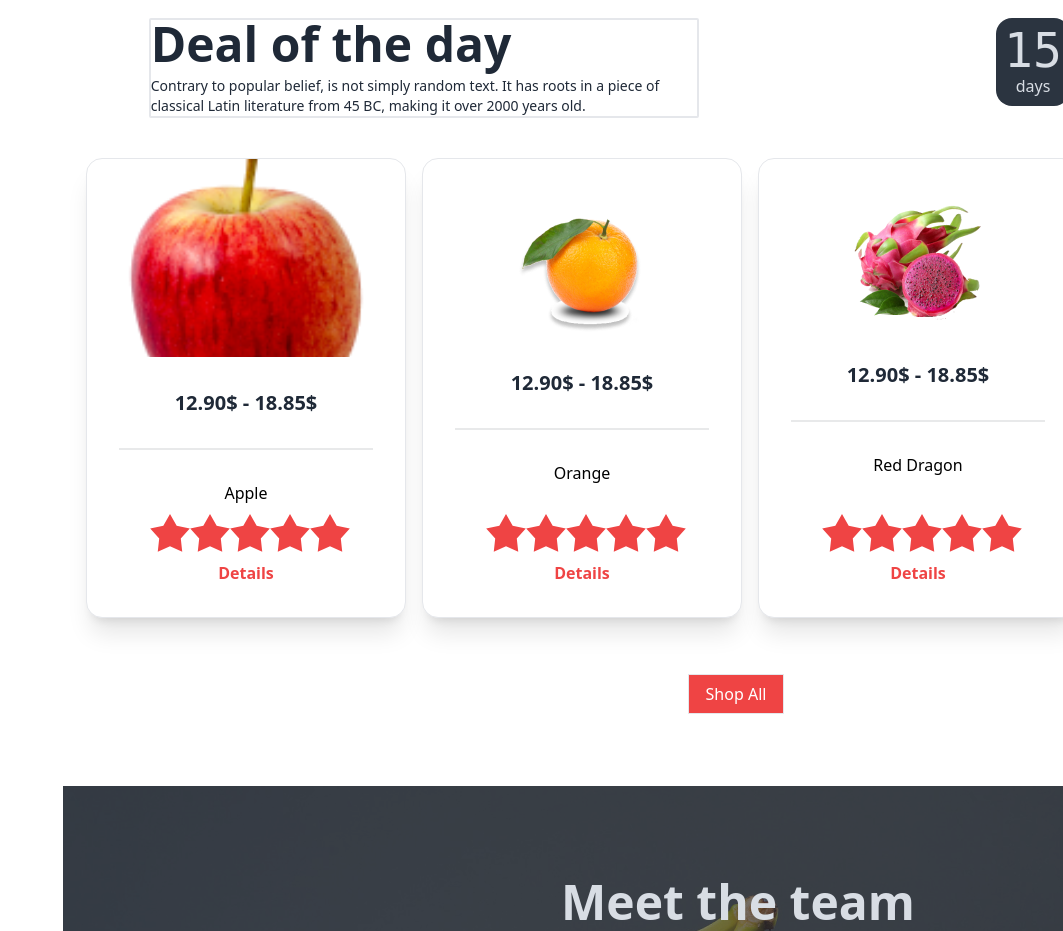
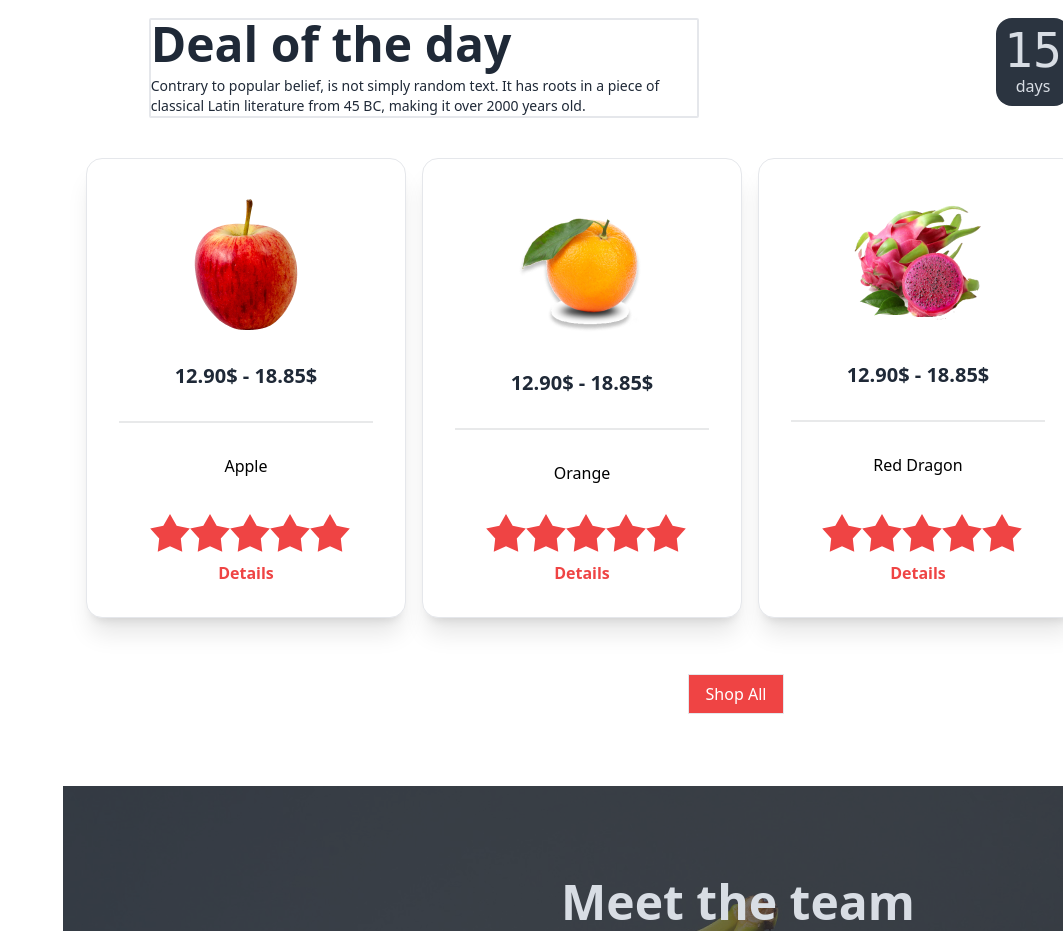
Before and after one commit to rabiul-alam95/fruit-brust-a3, a plain HTML site: page index.html in a window 1280 px wide. Shown: the part 960-1891 px from the top of the page, without its empty margins (217-1280 px from the left). Drawn offline with nearby package versions, Linux system fonts and the light colour scheme.

Commit message:
added point

```diff
--- a/index.html
+++ b/index.html
@@ -332,7 +332,7 @@
         <!-- card 1 -->
         <div class="mt-10 border-[1px] card w-80 h-[460px] bg-base-100 shadow-xl">
           <figure class="px-10 pt-10">
-            <img class="w-full" src="/images/fruit6.png" alt="">
+            <img src="/images/fruit6.png" alt="">
           </figure>
           <div class="card-body items-center text-center">
             <h2 class="card-title">12.90$ - 18.85$</h2>
```
